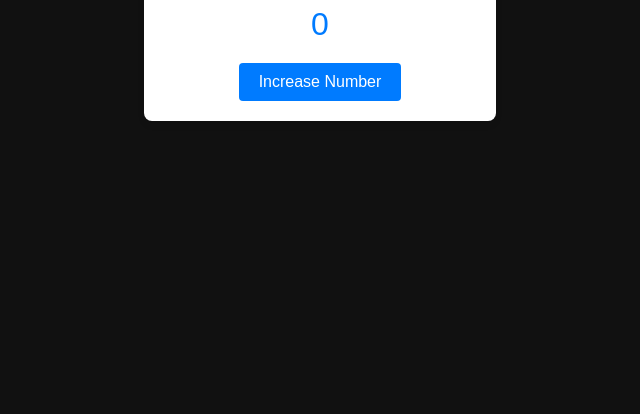
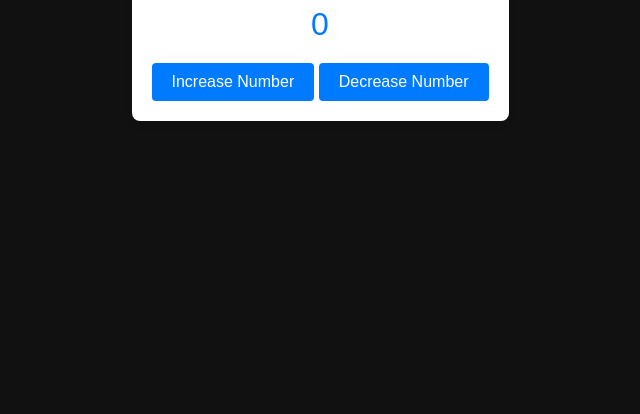
Before and after one commit to bui-quangviet/what-is-git, a plain HTML site: page index.html in a window 1280 px wide. Shown: the part 386-800 px from the top of the page, without its empty margins (320-960 px from the left). Drawn offline with Linux system fonts and the light colour scheme.

Commit message:
add new button

```diff
--- a/index.html
+++ b/index.html
@@ -11,6 +11,7 @@
         <h1>Number Incrementer</h1>
         <p id="number-display">0</p>
         <button id="increment-button">Increase Number</button>
+        <button id="decrease-button">Decrease Number</button>
     </div>
     <script src="script.js"></script>
 </body>
```
